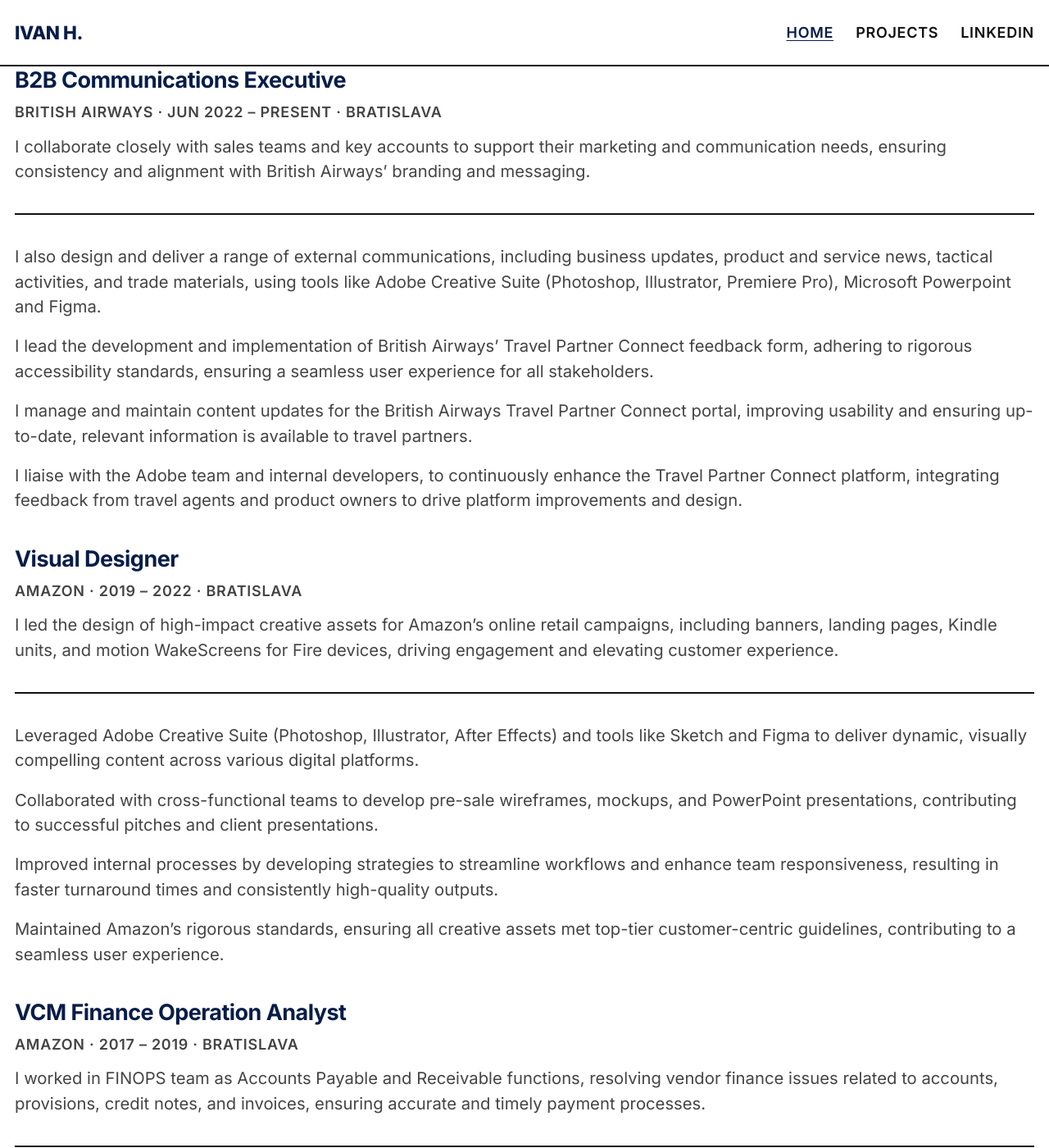
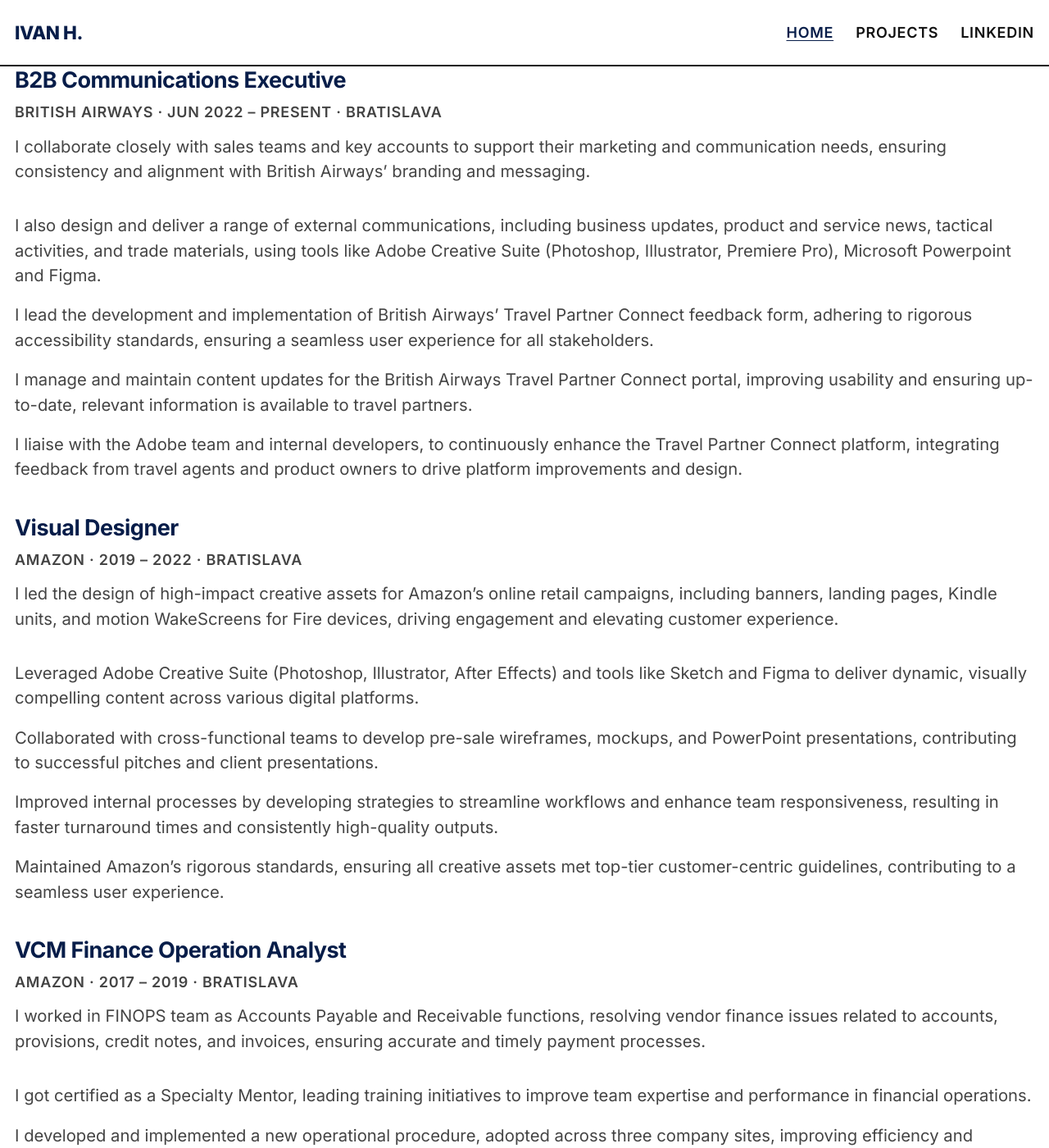
Before and after one commit to ivanhb-sk/ivanhb-sk.github.io, a Jekyll site: the page built from index.md, in a window 1280 px wide and 1400 px high, scrolled down 986 px. Shown: the whole window at 82% size. Built offline with Jekyll 4.4.1, drawn with Linux system fonts in a browser that asks for light colours.

Commit message:
more paragraph changes

```diff
--- a/assets/css/main.scss
+++ b/assets/css/main.scss
@@ -238,8 +238,7 @@ main > h3 + p + p {
   color: var(--ba-text-muted);
   font-size: 1.125rem;
   margin: 0 0 2rem;
-  padding-bottom: 2rem;
-  border-bottom: 2px solid var(--ba-border);
+
 }
 
 main > h3:last-of-type + p + p {
```
